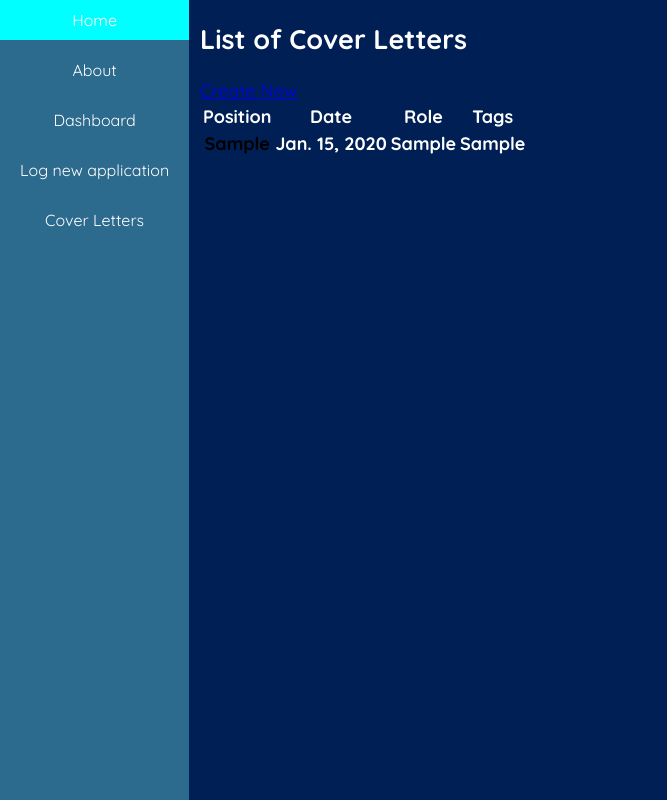
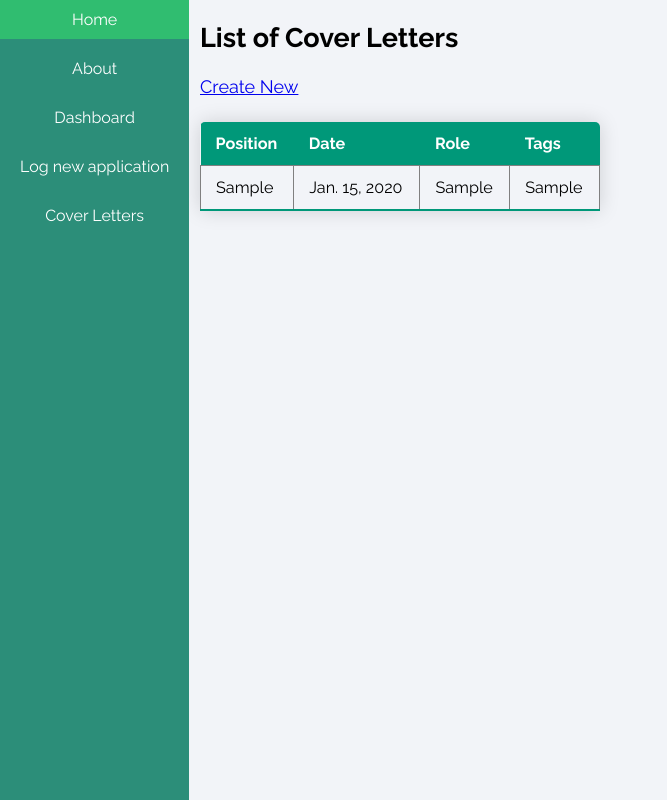
Before and after one commit to SoundaryaNattuva/leet-code-buddy, a Django app: page /coverletters/ in a window 1280 px wide. Shown: the whole page, without its empty margins (0-667 px from the left). Run offline with Django 4.2, Linux system fonts and the light colour scheme; tables that the repository leaves empty hold one stand-in row (values such as "Sample post"); lists and menus that the app fills with data are empty.

Commit message:
add styling to cover letter table

```diff
--- a/main_app/static/css/app-index.css
+++ b/main_app/static/css/app-index.css
@@ -1,5 +1,5 @@
 .content-table {
-  font-family: 'quicksand', sans-serif;
+  font-family: raleway;
   margin: 25px 0;
   font-size: .9em;
   border-collapse: collapse;
@@ -21,27 +21,29 @@
   padding: 12px 15px;
 }
 
+
 .content-table tbody tr{
   border-bottom: 1px solid gray;
+  color: black
 }
-
 .content-table tbody tr:last-of-type {
   border-bottom: 2px solid #009879;
 }
 
-/* .content-table tbody tr.active-row{
-  font-weight: bold;
-  color: 0098789;
+.content-table tr:hover{
+  background-color: #c8efe7;
+}
 
-} */
+.content-table .rows td {
+  border: 1px solid gray;
+}
 
 table a:link {
-  color: rgb(1, 0, 0); /* Set the color for unvisited links */
-  text-decoration: none; /* Remove underline */
+  color: rgb(1, 0, 0);
+  text-decoration: none;
 }
 
-/* Style visited links */
 table a:visited {
-  color: rgb(255, 255, 255); /* Set the same color as unvisited links */
-  text-decoration: none; /* Remove underline */
+  color: rgb(0, 0, 0);
+  text-decoration: none;
 }
--- a/main_app/static/css/base.css
+++ b/main_app/static/css/base.css
@@ -1,17 +1,15 @@
 body {
-  background-color: #001F54;
-  color: white;
+  background-color: #f2f4f8;
+  color: rgb(0, 0, 0);
   margin: 0; /* Remove default margin */
-  font-family: quicksand;
+  font-family: raleway;
 }
 
 .header {
-  color: white;
   text-decoration: none;
   padding: 0px;
   display: block;
   text-align: center;
-  background-color: rgb(44, 106, 142);
 }
 
 .navbar {
@@ -19,7 +17,7 @@ body {
   top: 0; /* Align to the top */
   left: 0; /* Align to the left */
   height: 100%; /* Extend to the full height of the viewport */
-  background-color: rgb(44, 106, 142); /* Change the background color as needed */
+  background-color: rgb(44, 142, 121); /* Change the background color as needed */
 }
 
 .navbar ul {
@@ -40,7 +38,7 @@ body {
 }
 
 .navbar a:hover {
-  background-color: aqua;
+  background-color: rgb(48, 189, 112);
 }
 
 .body-container {
--- a/main_app/templates/base.html
+++ b/main_app/templates/base.html
@@ -11,9 +11,9 @@
     type="image/png"
     href=""
   >
-  <link rel="preconnect" href="https://fonts.googleapis.com">
+<link rel="preconnect" href="https://fonts.googleapis.com">
 <link rel="preconnect" href="https://fonts.gstatic.com" crossorigin>
-<link href="https://fonts.googleapis.com/css2?family=Quicksand:wght@300..700&display=swap" rel="stylesheet">
+<link href="https://fonts.googleapis.com/css2?family=Quicksand:wght@300..700&family=Raleway:ital,wght@0,100..900;1,100..900&display=swap" rel="stylesheet">
   <title>Application Tracker</title>
   <link rel="stylesheet" type="text/css" href="{% static 'css/base.css' %}">
   {% block head %}
--- a/main_app/templates/coverletters/cl-index.html
+++ b/main_app/templates/coverletters/cl-index.html
@@ -15,7 +15,7 @@
     <a href="{% url 'cl-create' %}"> Create New </a>
   </div>
   <div class="dashboard-table">
-    <table class="table table-bordered table-hover dt-responsive">
+    <table class="content-table">
       <tr class="headers">
         <th>Position</th>
         <th>Date</th>
@@ -24,10 +24,10 @@
       </tr>
       {% for cl in cls %}
       <tr class="rows">
-        <th><a href="{% url 'cl-detail' cl.id %}">{{ cl.position }}</a></th>
-        <th>{{ cl.date }}</th>
-        <th>{{ cl.position }}</th>
-        <th>{{ cl.tags }}</th>
+        <td><a href="{% url 'cl-detail' cl.id %}">{{ cl.position }}</a></td>
+        <td>{{ cl.date }}</td>
+        <td>{{ cl.position }}</td>
+        <td>{{ cl.tags }}</td>
       </tr>
       {% endfor %}
     <table>
```
